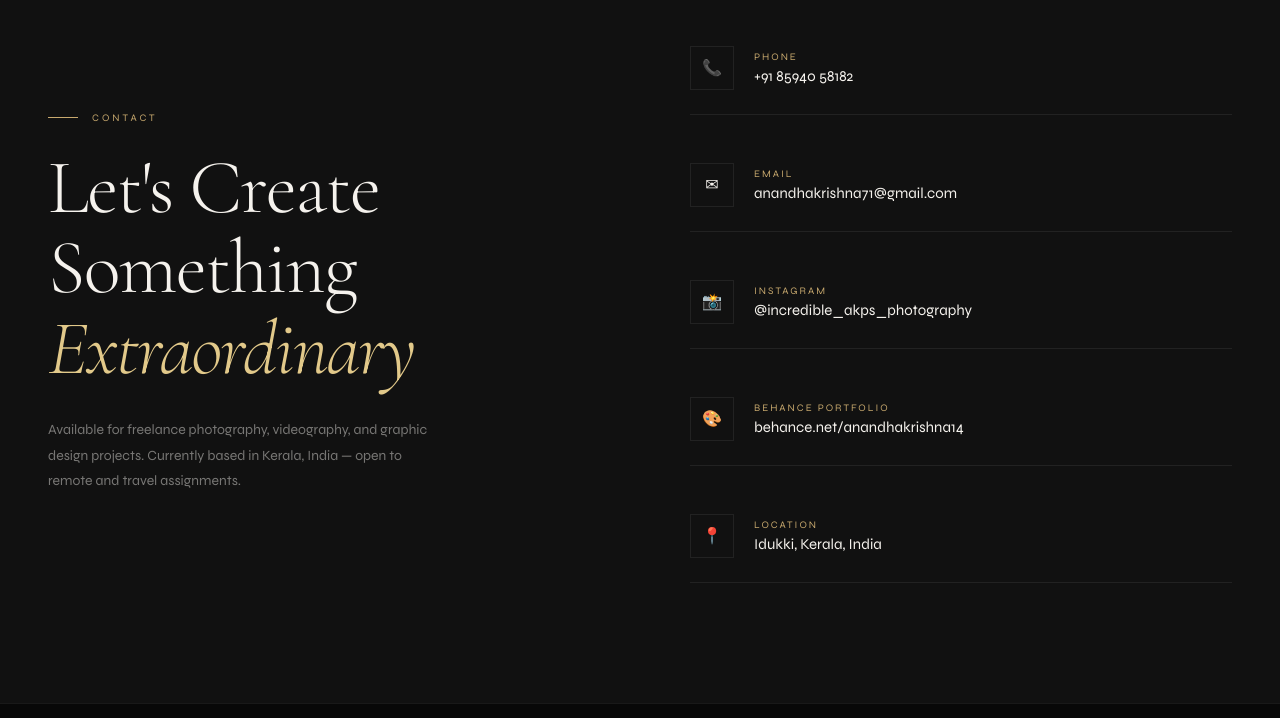
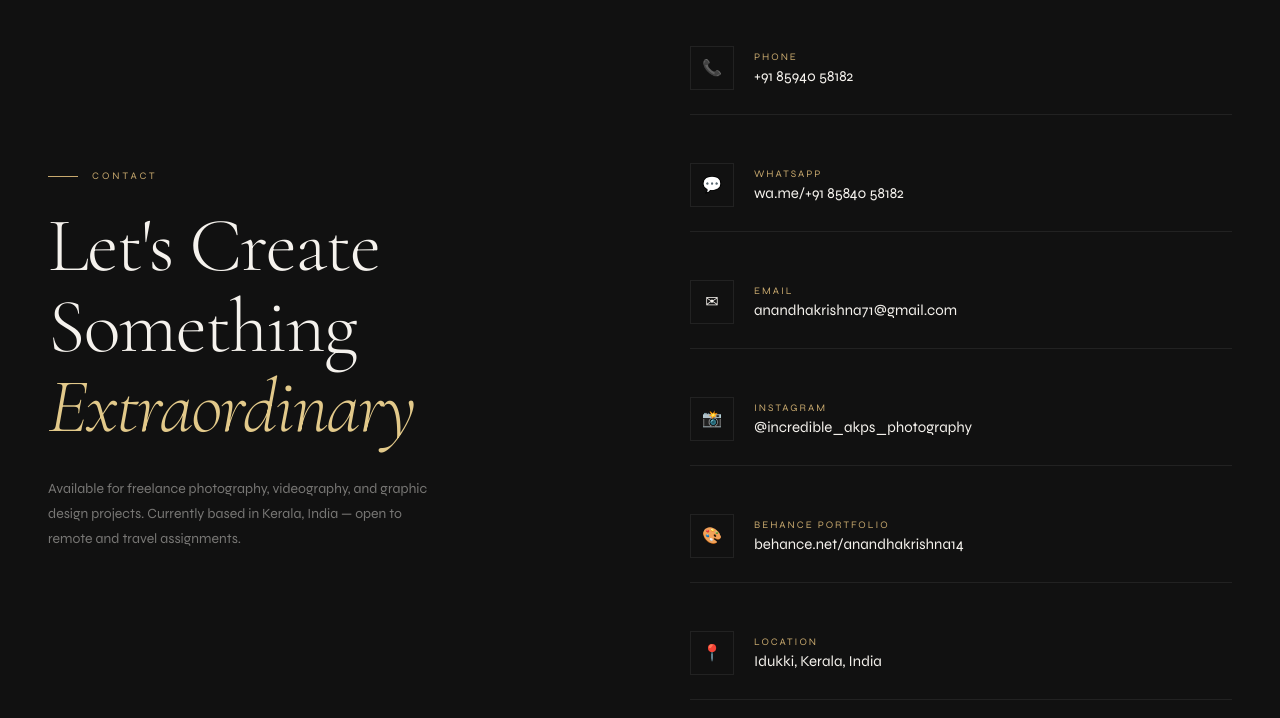
Before and after one commit to krishnendhu-santhosh/anandhakrishna.github.io, a plain HTML site: page index.html in a window 1280 px wide. Shown: the part 6480-7198 px from the top of the page. Drawn offline with nearby package versions, Linux system fonts and the light colour scheme.

Commit message:
Update index.html

```diff
--- a/index.html
+++ b/index.html
@@ -1229,6 +1229,13 @@
         <div class="contact-item-value">+91 85940 58182</div>
       </div>
     </a>
+    <a href="https://wa.me/+918594058182" target="_blank" class="contact-item">
+  <div class="contact-item-icon">💬</div>
+  <div>
+    <div class="contact-item-label">WhatsApp</div>
+    <div class="contact-item-value">wa.me/+91 85840 58182</div>
+  </div>
+</a>
     <a href="mailto:anandhakrishna71@gmail.com" class="contact-item">
       <div class="contact-item-icon">✉</div>
       <div>
```
